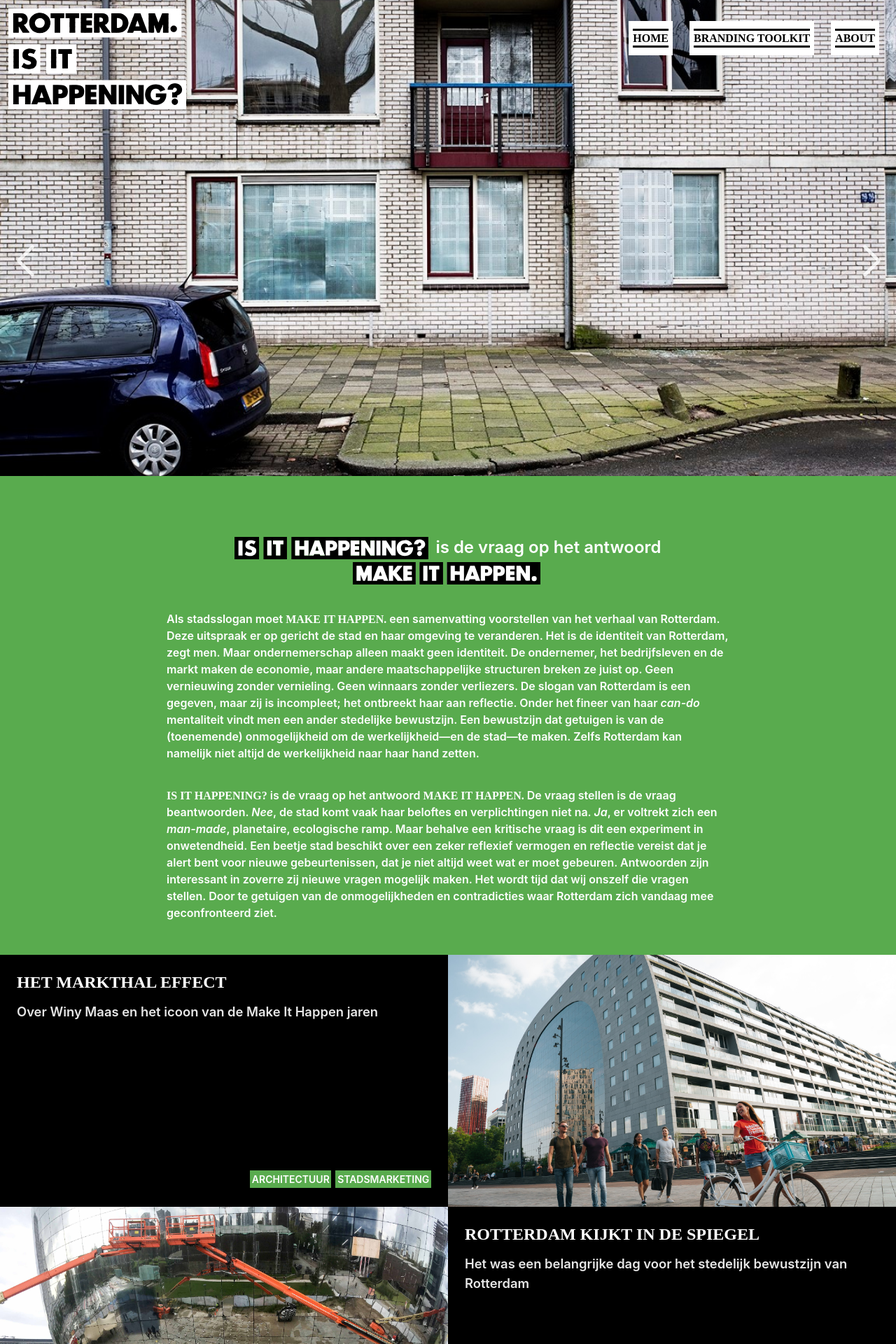
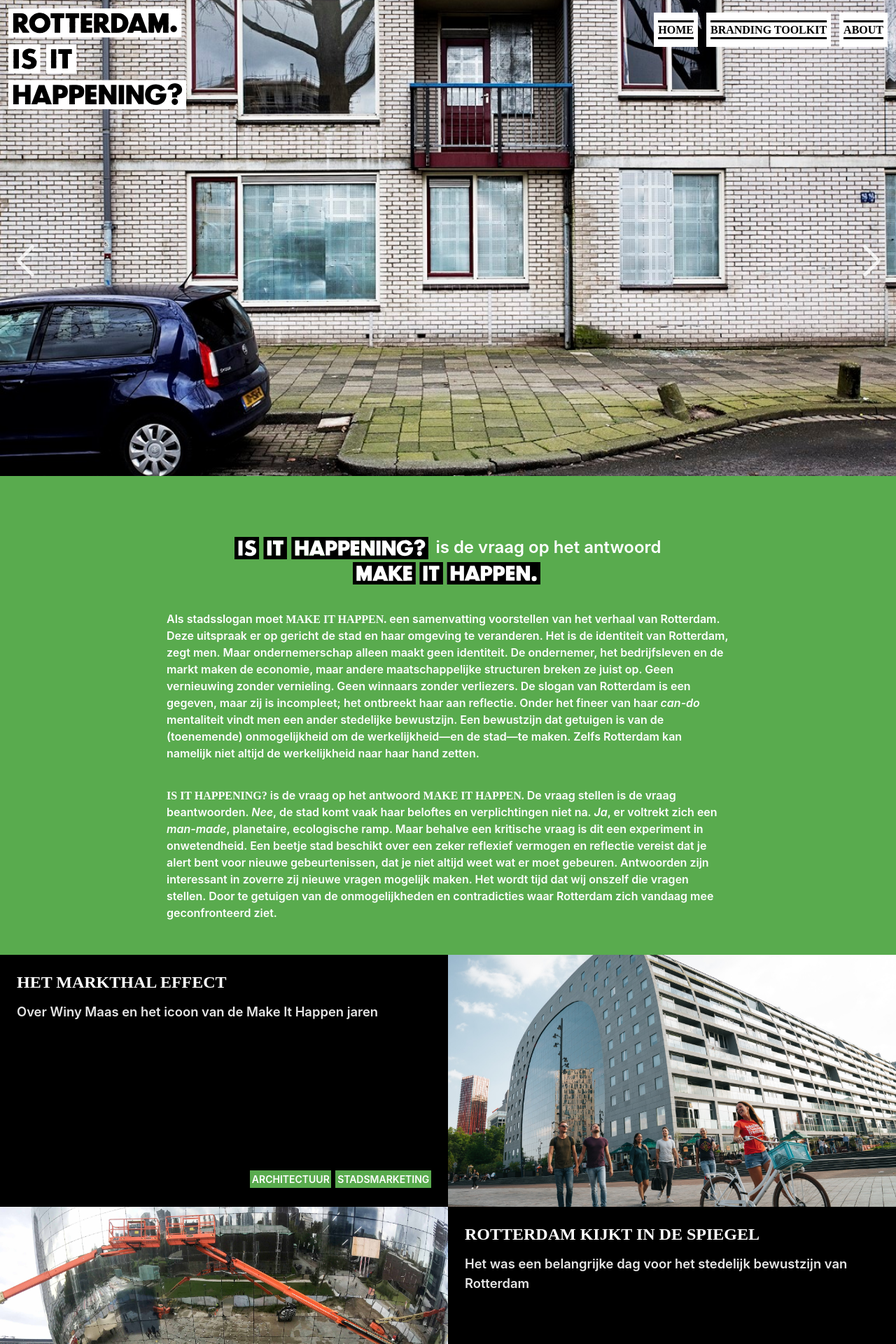
Before and after one commit to norealdirection/norealdirection.github.io, a Jekyll site: the page built from index.markdown, in a window 1280 px wide. Shown: the top 1920 px of the page at 70% size. Built offline with Jekyll 4.4.1, drawn with Linux system fonts in a browser that asks for light colours.

Commit message:
Update _layout.scss

```diff
--- a/_sass/minima/_layout.scss
+++ b/_sass/minima/_layout.scss
@@ -54,7 +54,7 @@
 		display: inline-block;
 		list-style-type: none;
 		background-color: white;
-		margin: $spacing-unit/2;
+		margin: 0;
 		&:not(:last-child) {
 			margin-right: $spacing-unit/2;
 		}
```
